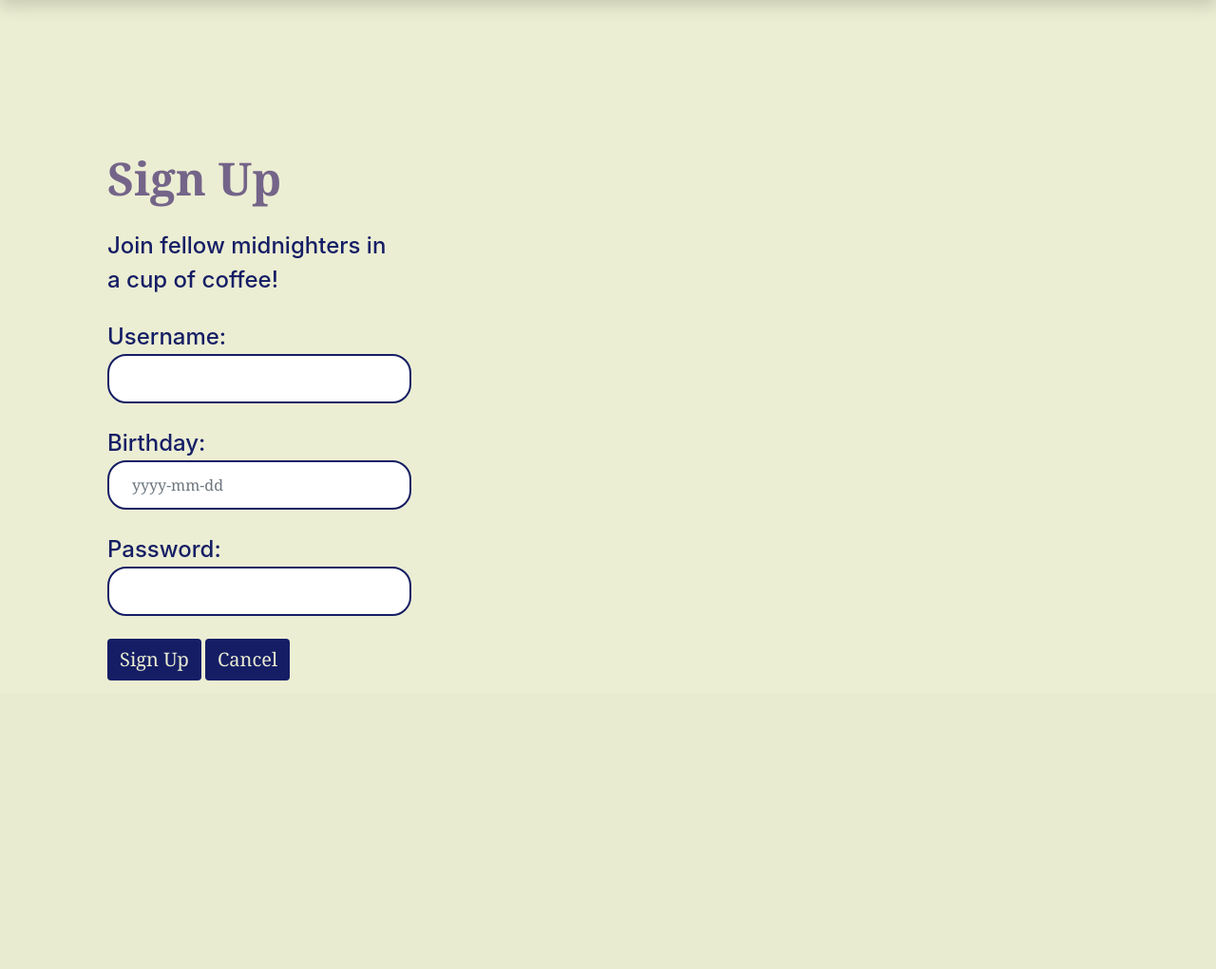
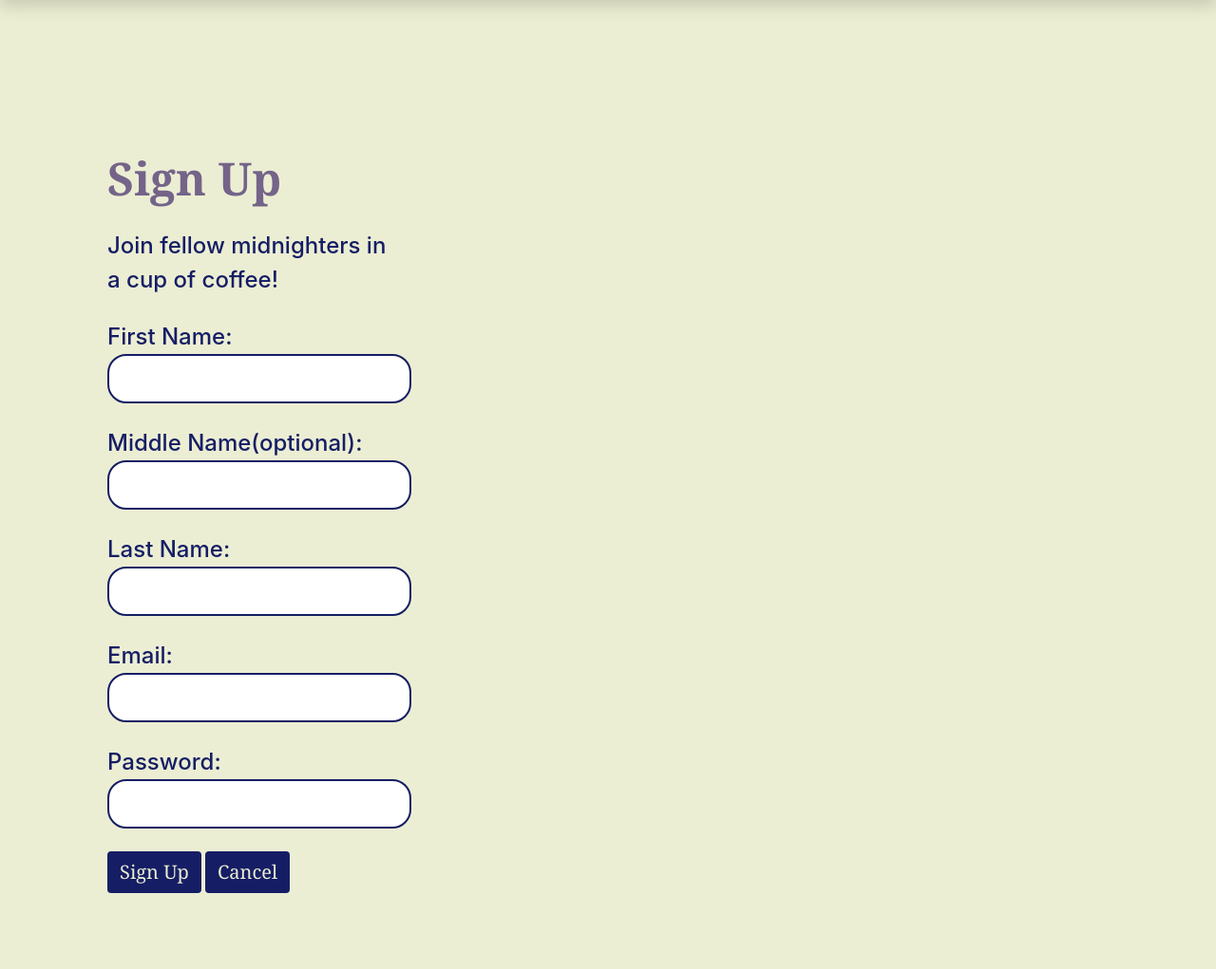
Before and after one commit to Tabipo/CI4-MidnighterCafe, a CodeIgniter 4 app: the page made by backend/app/Views/user/signupPage.php in a window 1280 px wide. Shown: the part 69-1090 px from the top of the page at 95% size. Before the commit the page ends 786 px from the top, so only its background shows below. Run offline with PHP 8.4 and a stand-in for CodeIgniter, Linux system fonts and the light colour scheme; the template is opened without the code that fills it, so the values that code supplies are empty; some libraries are stand-ins or nearby versions.

Commit message:
feat(auth): wired up backend and frontend
- Signup and Logout

```diff
--- a/backend/app/Views/user/adminAccount.php
+++ b/backend/app/Views/user/adminAccount.php
@@ -172,7 +172,7 @@
                 <a href="/adminOrder">Orders</a><br>
                 <div class="mt-auto pt-3 border-top profile">
                     <div class="d-flex align-items-center">
-                        <a href="/adminAccount" id="navbar-link" class="active"><img src="/assets/Midnighter-Cafe-Profile.png" style="vertical-align:text-bottom;" alt="Profile" width="35" height="35" class="mx-3 rounded-circle">User</a>
+                        <a href="/adminAccount" id="navbar-link" class="active"><img src="/assets/Midnighter-Cafe-Profile.png" style="vertical-align:text-bottom;" alt="Profile" width="35" height="35" class="mx-3 rounded-circle">Account</a>
                     </div>
                 </div>
             </div>
@@ -197,7 +197,9 @@
                                         ]); ?>
                                     </div>
                                     <div class="col-1">
-                                        <input type="button" value="Logout" onclick="location.href ='/login'" class="btn" id="secondary-btn" />
+                                        <form action="/logout" method="post">
+                                            <input type="submit" value="Logout" class="btn" id="secondary-btn" />
+                                        </form>
                                     </div>
                                     <div class="row g-4" id="stats-card" style="margin-top: 0px;">
                                         <div class="mt-5px pt-3 pl-5px border-top">
--- a/backend/app/Views/user/signupPage.php
+++ b/backend/app/Views/user/signupPage.php
@@ -48,6 +48,7 @@
     #form-card {
         padding-top: 20vh;
         padding-left: 10vw;
+        padding-bottom: 10vh;
     }
 
     #form-card h1 {
@@ -98,6 +99,11 @@
 </style>
 
 <body>
+    <?php
+    $session = session();
+    $error = $session->getFlashdata('errors') ?? [];
+    $old = $session->getFlashdata('old') ?? [];
+    ?>
     <header class="shadow py-3" id="header">
         <div class="container-fluid">
             <div class="align-items-center text-center row">
@@ -112,13 +118,41 @@
         <div class="col-4" id="form-card">
             <h1>Sign Up</h1>
             <p>Join fellow midnighters in a cup of coffee!</p>
-            <form action="/">
-                <p>Username:</p>
-                <input type="text" name="username" class="form-control" />
-                <p>Birthday:</p>
-                <input type="text" name="bday" placeholder="yyyy-mm-dd" class="form-control" />
+            <form action="/signup" method="post">
+                <p>First Name:</p>
+                <input class="form-control"
+                    id="firstName"
+                    type="firstName"
+                    name="firstName"
+                    autocomplete="firstName"
+                    required
+                    value="<?= esc($old['firstName'] ?? '') ?>"
+                    aria-invalid="<?= isset($errors['firstName']) ? 'true' : 'false' ?>" aria-describedby="firstName-error" />
+                <p>Middle Name(optional):</p>
+                <input class="form-control"
+                    id="middleName"
+                    type="text"
+                    name="middleName"
+                    autocomplete="middleName" />
+                <p>Last Name:</p>
+                <input class="form-control"
+                    type="text"
+                    name="lastName"
+                    autocomplete="lastName"
+                    required />
+                <p>Email:</p>
+                <input class="form-control"
+                    id="email"
+                    type="text"
+                    name="email"
+                    autocomplete="email"
+                    required />
                 <p>Password:</p>
-                <input type="password" name="password" class="form-control" />
+                <input class="form-control"
+                    type="password"
+                    name="password"
+                    autocomplete="password"
+                    required />
                 <input type="submit" value="Sign Up" class="btn" />
                 <input type="button" value="Cancel" onclick="location.href ='/login'" class="btn" />
             </form>
--- a/backend/app/Views/user/userAccount.php
+++ b/backend/app/Views/user/userAccount.php
@@ -184,7 +184,9 @@
                                         ]); ?>
                                     </div>
                                     <div class="col-1">
-                                        <input type="button" value="Logout" onclick="location.href ='/login'" class="btn" id="secondary-btn" />
+                                        <form action="/logout" method="post">
+                                            <input type="submit" value="Logout" class="btn" id="secondary-btn" />
+                                        </form>
                                     </div>
                                     <div class="row g-4" id="stats-card" style="margin-top: 0px;">
                                         <div class="mt-5px pt-3 pl-5px border-top">
```
